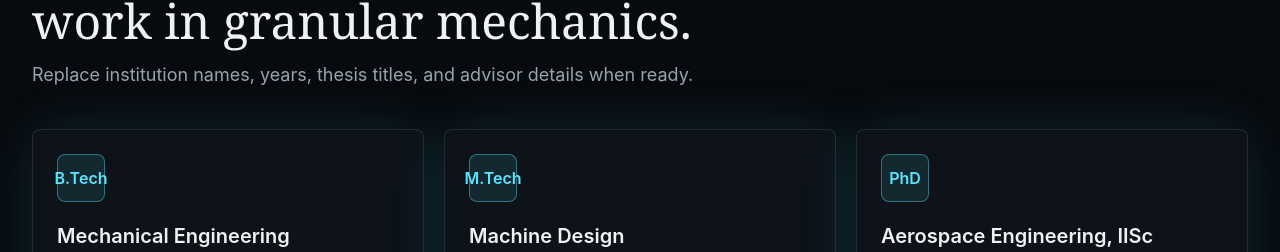
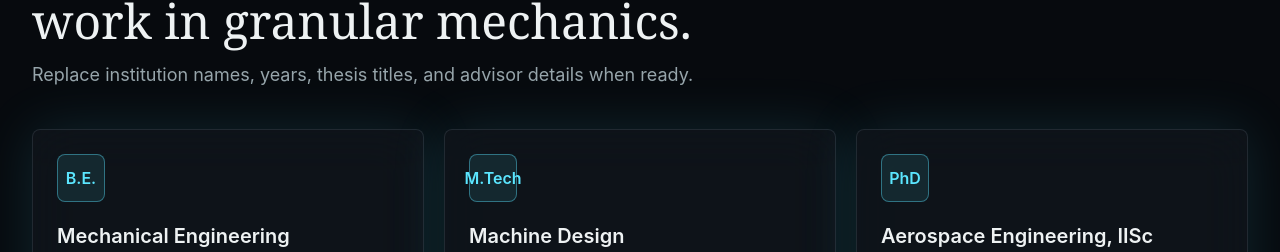
Before and after one commit to pramaybaero-droid/pramay-academic-website, a Next.js app: page /about in a window 1280 px wide. Shown: the part 1617-1869 px from the top of the page. Built offline with nearby package versions, Linux system fonts and the light colour scheme.

Commit message:
Update page.tsx

```diff
--- a/src/app/about/page.tsx
+++ b/src/app/about/page.tsx
@@ -12,12 +12,12 @@ import { profile } from "@/content/profile";
 export const metadata: Metadata = {
   title: "About",
   description:
-    "Academic biography, research motivation, education, skills, and tools for Pramay [Surname placeholder]."
+    "Academic biography, research motivation, education, skills, and tools for B. Pramay."
 };
 
 const timeline = [
   {
-    label: "B.Tech",
+    label: "B.E.",
     title: "Mechanical Engineering",
     description:
       "Built the foundation in mechanics, design, thermodynamics, materials, manufacturing, and computational thinking."
```
